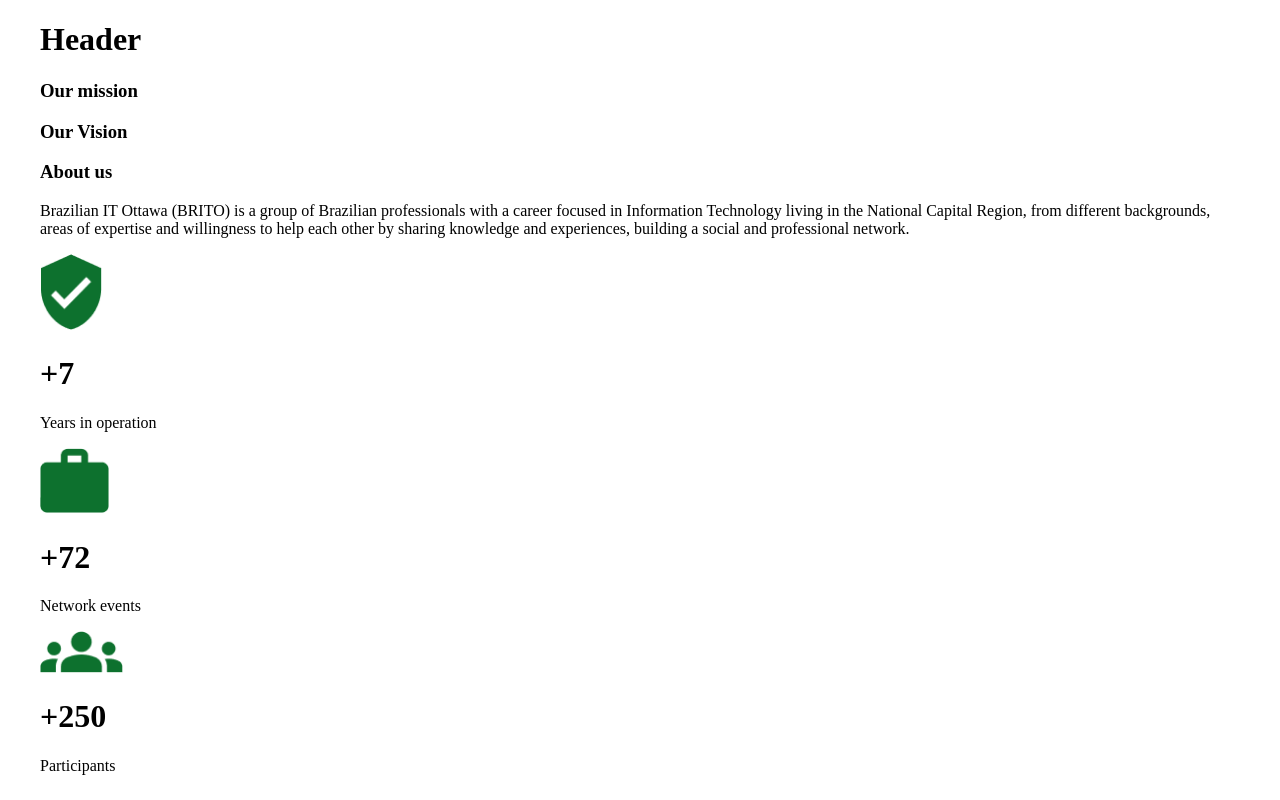
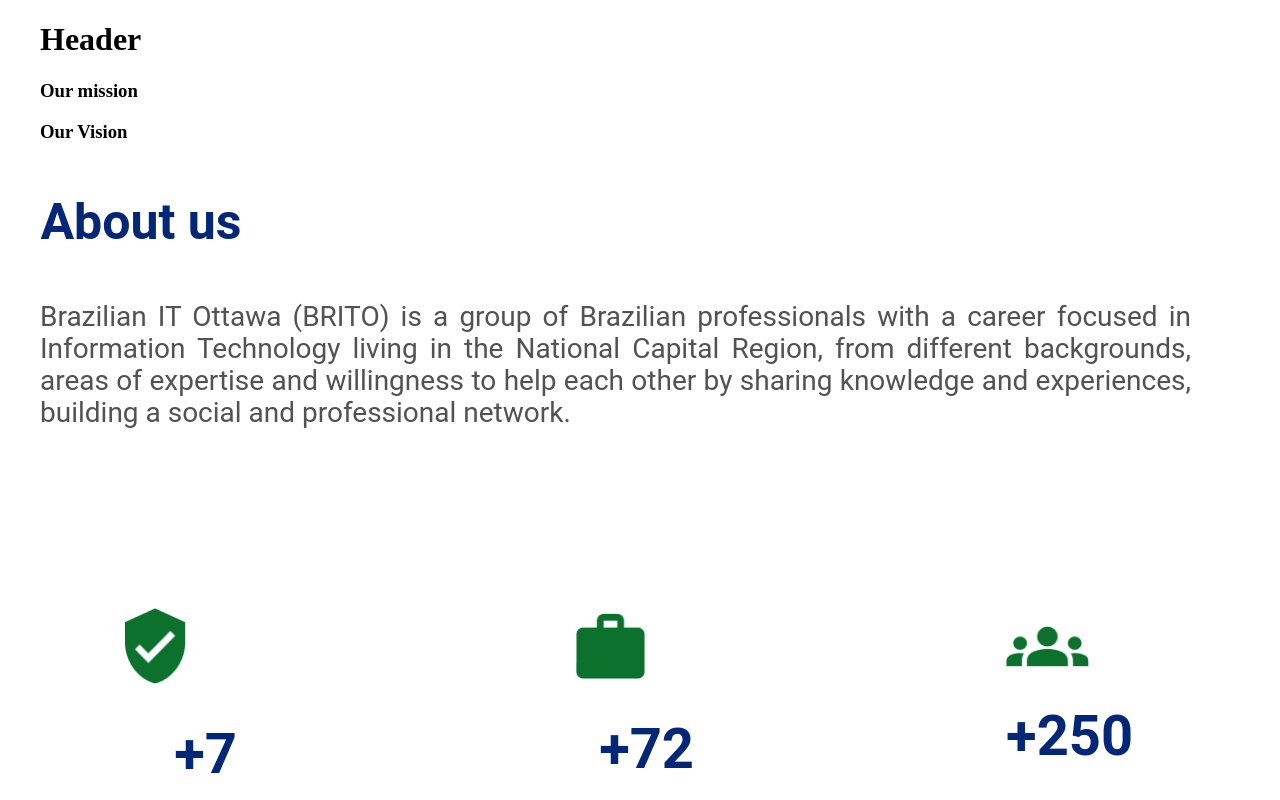
Before and after one commit to brito-ca/brito-website, a Next.js app: page / in a window 1280 px wide. Shown: the top 800 px of the page. Built offline with nearby package versions, Linux system fonts and the light colour scheme.

Commit message:
AboutUsBanner created and first try to apply css modules

```diff
--- /dev/null
+++ b/components/AboutUsBanner/AboutUsBanner.jsx
@@ -0,0 +1,12 @@
+import styles from '@/styles/AboutUsBanner.module.css'
+
+const AboutUsBanner = (props) => {
+  const { title, description } = props;
+  return (
+    <div>
+      <h3 className={styles.title}>{title}</h3>
+      <p className={styles.description}>{description}</p>
+    </div>
+  );
+};
+export default AboutUsBanner;
--- a/components/Icon/Icon.jsx
+++ b/components/Icon/Icon.jsx
@@ -1,17 +1,18 @@
 import Image from 'next/image'
+import styles from '@/styles/Icon.module.css'
 
 const Icon = (props) => {
     const { iconPath, iconWidth, iconHeight, value, description} = props;
     return (
-        <div>
+        <div className={styles.block}>
             <Image
                 src={iconPath}
                 alt={description}
                 width={iconWidth}
                 height={iconHeight}
-            />
-            <h1>{value}</h1>
-            <p>{description}</p>
+             />
+            <h1 className={styles.value}>{value}</h1>
+            <p className={styles.description}>{description}</p>
         </div>
     )
 };
--- a/pages/aboutus.jsx
+++ b/pages/aboutus.jsx
@@ -1,17 +1,18 @@
-import Banner from "@/components/Banner/Banner"
+import AboutUsBanner from "@/components/AboutUsBanner/AboutUsBanner"
 import Icon from "@/components/Icon/Icon"
+import styles from '@/styles/AboutUs.module.css'
 
 const AboutUs = () => {
     return (
         <main>
-            <Banner
+            <AboutUsBanner className={styles.text}
                 title='About us'
                 description='Brazilian IT Ottawa (BRITO) is a group of Brazilian professionals with a career focused in
                 Information Technology living in the National Capital Region, from different backgrounds,
                 areas of expertise and willingness to help each other by sharing knowledge and experiences,
                 building a social and professional network.'
             />
-
+            <div className={styles.icons}>
                 <Icon
                     iconPath='/credibility.png'
                     iconWidth={62.15}
@@ -35,6 +36,7 @@ const AboutUs = () => {
                     value='+250'
                     description='Participants'
                 />
+            </div>
         </main>
     )
 };
--- a/styles/AboutUs.module.css
+++ b/styles/AboutUs.module.css
@@ -0,0 +1,7 @@
+.icons{
+    display: flex;
+    flex-direction: row;
+    align-items: center;
+    justify-content: space-between;
+    margin: 179.7px 106.91px 179.7px 84px;
+}
--- /dev/null
+++ b/styles/AboutUsBanner.module.css
@@ -0,0 +1,26 @@
+.title{
+    width: 202px;
+    height: 58px;
+    font-family: 'Roboto';
+    font-style: normal;
+    font-weight: 700;
+    font-size: 50px;
+    line-height: 58px;
+    text-align: center;
+    color: #022777;
+}
+
+.description{
+    width: 1151px;
+    height: 128px;
+    font-family: 'Roboto';
+    font-style: normal;
+    font-weight: 400;
+    font-size: 28px;
+    line-height: 32px;
+    text-align: justify;
+    color: #525252;
+    flex: none;
+    order: 1;
+    flex-grow: 0;
+}
--- /dev/null
+++ b/styles/Icon.module.css
@@ -0,0 +1,24 @@
+.block {
+    display: flex;
+    flex-direction: column;
+}
+
+.value {
+    font-family: 'Roboto';
+    font-style: normal;
+    font-weight: 700;
+    font-size: 56px;
+    line-height: 64px;
+    text-align: center;
+    color: #022777;
+}
+
+.description {
+    font-family: 'Roboto';
+    font-style: normal;
+    font-weight: 600;
+    font-size: 20px;
+    line-height: 24px;
+    text-align: center;
+    color: #525252;
+}
```
Lines whose indentation alone changed are shown as unchanged.
